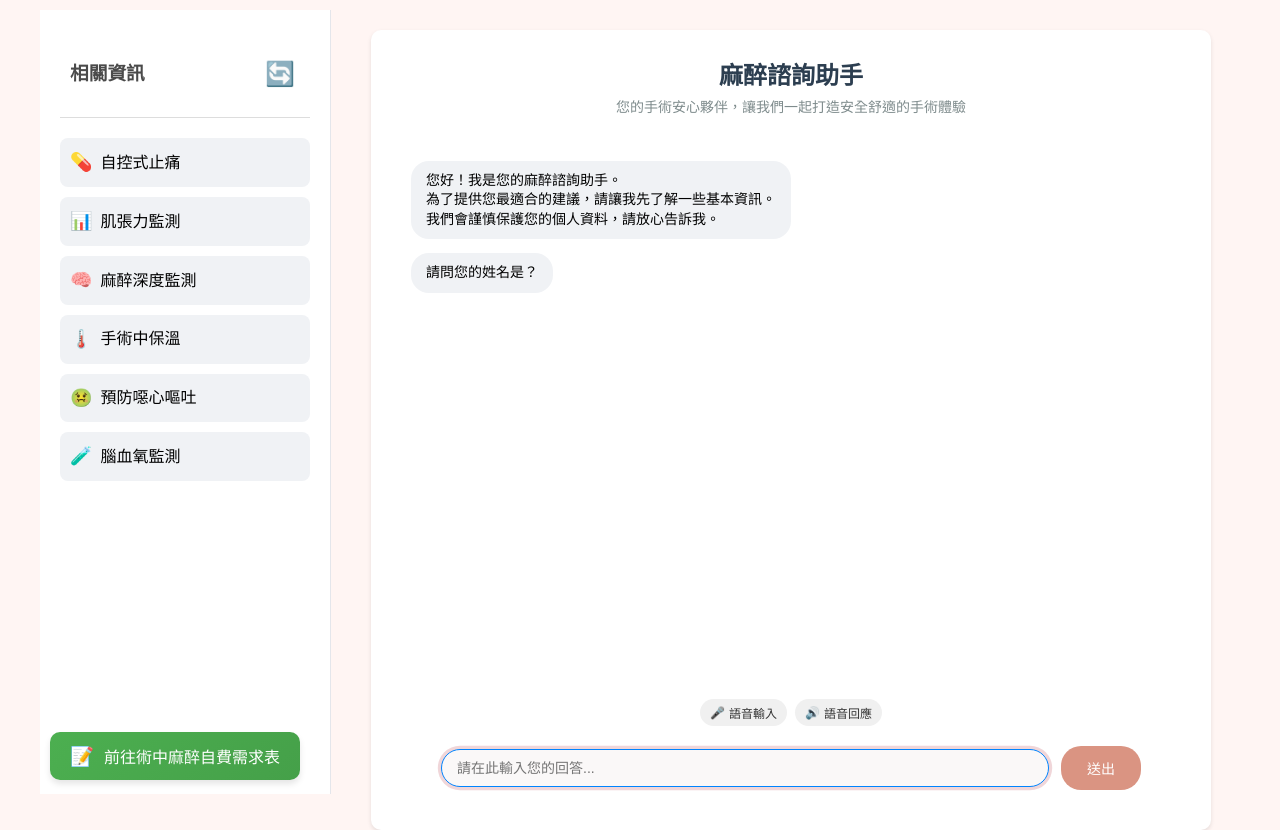
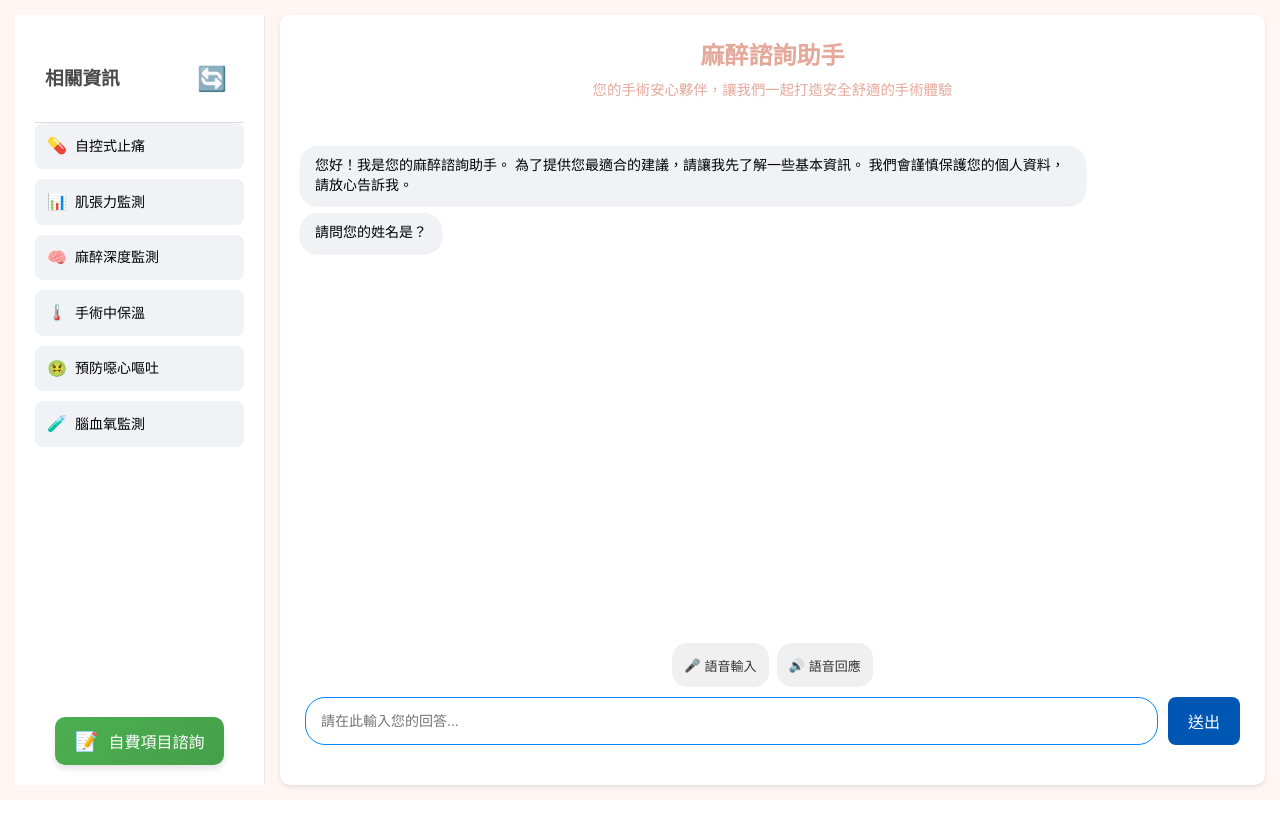
Before and after one commit to yanchen0902/anespr1, a Flask app: page / in a window 1280 px wide. After the commit the page ends 791 px from the top, so only its background shows below. Run offline with Flask 2, Linux system fonts and the light colour scheme; some libraries are stand-ins or nearby versions.

Commit message:
adjust for ipad

```diff
--- a/prompt_templates.py
+++ b/prompt_templates.py
@@ -166,6 +166,7 @@ SURGERY_SPECIFIC_PROMPTS = {
   * 全身麻醉（兒童、複雜手術、失智症患者）
 - 特殊風險：眼內壓升高、眼反射
 - 術中注意：頭部固定、避免眼球壓迫
+- 進階生理監測器(自費): 最適肌張力監測器
 - 若患者是小孩或60歲以上老人，請以家屬為主進行解釋
 - 藥物特殊考量：避免升高眼內壓的藥物""",
 
--- a/static/css/style.css
+++ b/static/css/style.css
@@ -1,3 +1,4 @@
+/* Base styles */
 body {
     font-family: "Microsoft JhengHei", "微軟正黑體", sans-serif;
     margin: 0;
@@ -5,17 +6,22 @@ body {
     background-color: #FFF5F3;
     color: #4A4A4A;
     line-height: 1.6;
+    -webkit-text-size-adjust: 100%;
+    -webkit-font-smoothing: antialiased;
 }
 
+/* Container adjustments */
 .container {
     display: flex;
-    max-width: 1200px;
-    margin: 0 auto;
-    padding: 10px 20px;
-    gap: 20px;
-    height: 98vh;
+    flex-direction: column;
+    max-width: 100%;
+    margin: 0;
+    padding: 10px;
+    height: 100vh;
+    box-sizing: border-box;
 }
 
+/* Header adjustments */
 header {
     text-align: center;
     margin-bottom: 10px;
@@ -23,310 +29,311 @@ header {
     padding: 10px 0;
 }
 
-.subtitle {
-    color: #7D7D7D;
-    margin-top: -2px;
-    font-size: 1.1em;
-    margin-bottom: 15px;
-}
-
 h1 {
     margin: 0;
-    font-size: 1.8em;
+    font-size: 1.5em;
     line-height: 1.3;
     margin-bottom: 8px;
 }
 
+.subtitle {
+    margin-top: 0;
+    margin-bottom: 10px;
+    font-size: 0.9em;
+    color: #E4A99B;
+}
+
+/* Media queries for iPad and smaller screens */
+@media (max-width: 1024px) {
+    header {
+        margin-bottom: 5px;
+        padding: 5px 0;
+    }
+
+    h1 {
+        font-size: 1.3em;
+        margin-bottom: 0;
+    }
+
+    .subtitle {
+        display: none; /* Hide subtitle on iPad */
+    }
+}
+
+/* Chat container */
 .chat-container {
     flex: 1;
     display: flex;
     flex-direction: column;
-    padding: 20px;
+    padding: 15px;
     background-color: #fff;
     border-radius: 10px;
     box-shadow: 0 2px 4px rgba(0, 0, 0, 0.1);
-    margin: 20px;
-    max-width: 800px;
-    height: calc(100vh - 40px);
+    margin: 0;
+    height: 100%;
+    box-sizing: border-box;
 }
 
-.chat-container header {
-    text-align: center;
-    margin-bottom: 20px;
-}
-
-.chat-container header h1 {
-    color: #2c3e50;
-    margin: 0;
-    font-size: 24px;
-}
-
-.chat-container header .subtitle {
-    color: #7f8c8d;
-    margin: 5px 0 0;
-    font-size: 14px;
-}
-
+/* Chat messages */
 #chat-messages {
     flex: 1;
     overflow-y: auto;
-    padding: 10px 20px;
-    display: flex;
-    flex-direction: column;
-    gap: 10px;
-    margin-bottom: 20px;
+    padding: 10px 5px;
+    -webkit-overflow-scrolling: touch;
+    overscroll-behavior-y: contain;
 }
 
-.message {
-    max-width: 80%;
-    padding: 10px 14px;
-    border-radius: 12px;
-    margin: 2px 0;
-    line-height: 1.3;
-    word-wrap: break-word;
-    white-space: pre-wrap;
+/* Buttons */
+button, .button, .option-button {
+    min-height: 44px;
+    min-width: 44px;
+    padding: 10px 15px;
+    font-size: 16px;
+    -webkit-tap-highlight-color: rgba(0,0,0,0);
 }
 
-.user-message {
-    background-color: #007bff;
-    color: white;
-    align-self: flex-end;
-    border-bottom-right-radius: 4px;
+/* Button groups */
+.button-group {
+    display: flex;
+    flex-wrap: wrap;
+    gap: 10px;
+    justify-content: center;
+    margin-bottom: 15px;
+    padding: 0 10px;
 }
 
-.bot-message {
-    background-color: #f8f9fa;
-    color: #212529;
-    align-self: flex-start;
-    border-bottom-left-radius: 4px;
-    line-height: 1.2;
+.option-button {
+    background-color: #f0f2f5;
+    border: none;
+    border-radius: 10px;
+    padding: 12px 16px;
+    cursor: pointer;
+    transition: background-color 0.3s, transform 0.2s;
+    display: flex;
+    align-items: center;
+    gap: 8px;
+    box-shadow: 0 1px 3px rgba(0, 0, 0, 0.1);
+    font-weight: 500;
+    color: #333;
 }
 
-.bot-message p {
-    margin: 0;
+.option-button:hover {
+    background-color: #e4e6eb;
+    transform: translateY(-1px);
 }
 
-.bot-message p + p {
-    margin-top: 4px;
+.option-button:active {
+    transform: translateY(0);
 }
 
-.bot-message ul, .bot-message ol {
-    margin: 2px 0;
-    padding-left: 16px;
+.option-button.selected {
+    background-color: #0084ff;
+    color: white;
 }
 
-.bot-message li {
-    margin: 0;
-    line-height: 1.2;
+.option-button .emoji {
+    font-size: 1.2em;
 }
 
-.bot-message li + li {
-    margin-top: 1px;
+/* Ensure consistent display on iPad */
+@media (max-width: 1024px) {
+    .button-group {
+        gap: 8px;
+    }
+
+    .option-button {
+        padding: 10px 14px;
+        font-size: 14px;
+    }
 }
 
-.bot-message h1, .bot-message h2, .bot-message h3, .bot-message h4, .bot-message h5, .bot-message h6 {
-    margin: 6px 0 2px;
-    line-height: 1.2;
-}
-
-.bot-message ul:first-child,
-.bot-message ol:first-child,
-.bot-message p:first-child {
-    margin-top: 0;
-}
-
-.bot-message ul:last-child,
-.bot-message ol:last-child,
-.bot-message p:last-child {
-    margin-bottom: 0;
-}
-
-.bot-message p:has(+ ul),
-.bot-message p:has(+ ol) {
-    margin-bottom: 2px;
-}
-
+/* Input area */
 .input-area {
-    margin-top: 10px;
-    display: flex;
-    flex-direction: column;
-    gap: 10px;
-    padding: 0;
+    padding: 10px 0;
+    margin-top: auto;
 }
 
 .text-input-area {
     display: flex;
-    align-items: center;
-    justify-content: center;
-    gap: 12px;
-    width: 100%;
-    padding: 0 16px;
-    margin-bottom: 20px;
-    max-width: 700px;
-    margin-left: auto;
-    margin-right: auto;
+    gap: 10px;
+    padding: 0 10px;
+    margin-bottom: 15px;
 }
 
 .text-input-area input {
     flex: 1;
     padding: 12px 16px;
-    border: 1px solid #e0c6ca;
-    border-radius: 20px;
-    font-size: 14px;
-    color: #495057;
-    background-color: #faf8f8;
-}
-
-.text-input-area input:focus {
-    outline: none;
-    border-color: #da9482;
-    box-shadow: 0 0 0 0.2rem rgba(196, 94, 103, 0.25);
+    font-size: 16px;
+    border: 1px solid #ddd;
+    border-radius: 8px;
 }
 
 .send-button {
-    padding: 12px 24px;
-    background-color: #da9482;
+    background-color: #0056b3;
+    color: white;
     border: none;
-    border-radius: 20px;
-    color: white;
+    border-radius: 8px;
+    padding: 12px 20px;
+    font-size: 16px;
     cursor: pointer;
-    font-size: 14px;
-    transition: all 0.2s ease;
-    white-space: nowrap;
-    min-width: 80px;
+    transition: background-color 0.3s;
 }
 
 .send-button:hover {
-    background-color: #c78472;
+    background-color: #004494;
 }
 
-.input-with-button {
-    position: relative;
-    width: 100%;
+/* Ensure consistency on iPad */
+@media (max-width: 1024px) {
+    .send-button {
+        padding: 12px 15px;
+        min-width: 60px;
+    }
 }
 
-.button-group {
-    display: none;
-    flex-wrap: wrap;
-    gap: 8px;
-    justify-content: center;
+/* Sidebar adjustments */
+.info-sidebar {
+    order: -1;
     margin-bottom: 15px;
     width: 100%;
+    max-height: 200px;
+    overflow-y: auto;
+    -webkit-overflow-scrolling: touch;
+    border-bottom: 1px solid #eee;
+    padding-bottom: 15px;
 }
 
-.option-button {
-    background-color: #f8f9fa;
-    border: 1px solid #dee2e6;
-    border-radius: 20px;
-    padding: 8px 16px;
-    font-size: 14px;
-    color: #495057;
-    cursor: pointer;
-    display: flex;
-    align-items: center;
-    gap: 6px;
-    transition: all 0.2s ease;
-}
-
-.option-button:hover {
-    background-color: #e9ecef;
-    border-color: #ced4da;
-}
-
-.option-button .emoji {
-    font-size: 16px;
-}
-
-/* Show text input by default for medical history */
-#medical-history-buttons + .text-input-area {
-    display: flex !important;
-}
-
-#medical-history-buttons {
+.info-links {
     display: flex;
     flex-wrap: wrap;
     gap: 8px;
     justify-content: center;
-    margin-bottom: 10px;
 }
 
-#medical-history-buttons.visible {
-    display: flex !important;
+.info-button {
+    padding: 8px 12px;
+    font-size: 14px;
+    white-space: nowrap;
 }
 
-/* API Response Styling */
-.api-header, .api-content {
-    display: none;
+/* Message bubbles */
+#chat-messages {
+    display: flex;
+    flex-direction: column;
 }
 
-.question-prompt {
-    margin-top: 12px;
-    color: #7f8c8d;
-    font-style: italic;
-    padding-top: 8px;
-    border-top: 1px solid #eee;
+.message {
+    max-width: 80%;
+    padding: 12px 16px;
+    font-size: 18px; /* Increased from 16px */
+    line-height: 1.5; /* Adjusted for better readability */
+    margin: 4px 0;
+    border-radius: 12px;
+    word-wrap: break-word;
+    position: relative;
 }
 
-/* Sidebar styles */
-.sidebar {
-    width: 60px;
-    background-color: #f8f9fa;
-    border-right: 1px solid #dee2e6;
-    display: flex;
-    flex-direction: column;
-    align-items: center;
-    padding: 20px 0;
+.bot-message {
+    align-self: flex-start;
+    background-color: #f0f2f5;
+    color: #333;
+    margin-right: auto;
+    border-bottom-left-radius: 2px;
 }
 
-.sidebar-header {
-    margin-bottom: 20px;
-    text-align: center;
+.user-message {
+    align-self: flex-end;
+    background-color: #0084ff;
+    color: white;
+    margin-left: auto;
+    border-bottom-right-radius: 2px;
 }
 
-.sidebar-header img {
-    width: 40px;
-    height: 40px;
-    border-radius: 50%;
+/* Add shadows for depth */
+.message {
+    box-shadow: 0 1px 2px rgba(0, 0, 0, 0.1);
 }
 
-.restart-button {
-    background: none;
-    border: none;
-    color: #6c757d;
-    cursor: pointer;
-    padding: 8px;
-    border-radius: 50%;
-    transition: all 0.2s ease;
-    display: flex;
-    align-items: center;
-    justify-content: center;
+/* Voice controls */
+.voice-controls {
+    margin: 10px 0;
 }
 
-.restart-button:hover {
-    background-color: #e9ecef;
-    color: #007bff;
+.voice-button {
+    padding: 10px 15px;
+    font-size: 14px;
 }
 
-.restart-button .emoji {
-    font-size: 24px;
+/* Responsive adjustments for landscape mode */
+@media (min-width: 768px) and (orientation: landscape) {
+    .container {
+        flex-direction: row;
+        padding: 15px;
+    }
+
+    .info-sidebar {
+        order: 0;
+        width: 30%;
+        max-width: 280px;
+        max-height: none;
+        height: 100%;
+        border-right: 1px solid #eee;
+        border-bottom: none;
+        padding-right: 15px;
+        margin-right: 15px;
+        margin-bottom: 0;
+        overflow-y: auto;
+    }
+
+    .chat-container {
+        height: 100%;
+    }
+
+    .info-links {
+        flex-direction: column;
+        align-items: flex-start;
+    }
 }
 
-/* Responsive design */
-@media (max-width: 768px) {
+/* Adjust for iPad Mini in portrait */
+@media (max-height: 1024px) and (orientation: portrait) {
     .chat-container {
-        margin: 10px;
-        height: calc(100vh - 20px);
+        padding: 10px;
+    }
+
+    #chat-messages {
+        padding: 5px 0;
     }
 
     .message {
         max-width: 90%;
-    }
-
-    .option-button {
-        padding: 6px 12px;
-        font-size: 13px;
+        padding: 10px 14px;
+        font-size: 17px; /* Slightly smaller than desktop but still larger than before */
     }
 }
+
+/* Ensure fixed elements don't cause issues */
+.fixed-bottom-button {
+    position: fixed;
+    bottom: 20px;
+    right: 20px;
+    z-index: 1000;
+}
+
+/* Improve touch targets */
+.option-button {
+    margin: 5px;
+    padding: 12px 16px;
+    border-radius: 8px;
+}
+
+/* Ensure text is selectable */
+.bot-message {
+    user-select: text;
+    -webkit-user-select: text;
+}
+
+/* Rest of the original CSS remains the same */
 
 /* Utility classes */
 .hidden {
@@ -567,12 +574,22 @@ h1 {
     transform: translateY(-2px);
 }
 
+.info-sidebar {
+    position: relative;  /* Add this to make it a positioning context */
+    height: 100%;
+    display: flex;
+    flex-direction: column;
+    padding-bottom: 80px;  /* Add padding to make room for the button */
+}
+
 .fixed-bottom-button {
-    position: fixed;
+    position: absolute;
     bottom: 20px;
-    left: 50px;
-    z-index: 1000;
-    width: auto;
+    left: 0;
+    right: 0;
+    display: flex;
+    justify-content: center;
+    padding: 0 20px;
     box-sizing: border-box;
 }
 
@@ -869,11 +886,22 @@ h1 {
     color: black;
 }
 
+/* Default width for PC */
 .info-sidebar {
     width: 250px;
     padding: 20px;
     background-color: white;
     border-right: 1px solid #e4e6eb;
+    box-sizing: border-box;
+    transition: width 0.3s ease;
+}
+
+/* For iPad and tablets */
+@media (max-width: 1024px) and (min-width: 768px) {
+    .info-sidebar {
+        width: 200px;
+        padding: 15px;
+    }
 }
 
 .info-links {
@@ -885,21 +913,70 @@ h1 {
 .info-button {
     display: flex;
     align-items: center;
+    justify-content: flex-start;
     gap: 8px;
-    padding: 10px;
+    min-width: 120px;
+    width: 100%;
+    padding: 10px 12px;
     background-color: #f0f2f5;
     border-radius: 8px;
     text-decoration: none;
     color: black;
-    transition: background-color 0.3s;
+    transition: all 0.2s ease;
+    box-sizing: border-box;
+    white-space: nowrap;
+    overflow: hidden;
+    text-overflow: ellipsis;
 }
 
 .info-button:hover {
     background-color: #e4e6eb;
+    transform: translateY(-1px);
+    box-shadow: 0 2px 4px rgba(0,0,0,0.1);
+}
+
+.info-button:active {
+    transform: translateY(0);
+    box-shadow: none;
 }
 
 .info-button .emoji {
-    font-size: 18px;
+    font-size: 16px;  /* Slightly smaller emoji */
+    flex-shrink: 0;
+    min-width: 20px;  /* Ensure consistent width for emojis */
+    text-align: center;  /* Center emojis */
+}
+
+/* Responsive adjustments */
+/* Desktop layout - single column */
+@media (min-width: 768px) {
+    .info-links {
+        display: grid;
+        grid-template-columns: 1fr;
+        gap: 10px;
+    }
+
+    .info-button {
+        min-width: 100%;
+    }
+}
+
+/* Adjust width for tablets */
+@media (max-width: 1024px) and (min-width: 768px) {
+    .info-sidebar {
+        width: 200px;
+        padding: 15px;
+    }
+
+    .info-links {
+        gap: 8px;
+    }
+}
+
+@media (max-width: 767px) {
+    .info-button {
+        min-width: 160px;
+    }
 }
 
 /* Admin Dashboard Styles */
--- a/static/js/chat.js
+++ b/static/js/chat.js
@@ -231,7 +231,10 @@ function hideTextInput() {
 function scrollToBottom() {
     const chatMessages = document.getElementById('chat-messages');
     if (chatMessages) {
-        chatMessages.scrollTop = chatMessages.scrollHeight;
+        chatMessages.scrollTo({
+            top: chatMessages.scrollHeight,
+            behavior: 'smooth'
+        });
     }
 }
 
@@ -471,24 +474,19 @@ document.getElementById('user-input').addEventListener('keypress', function(e) {
 
 function addMessageToChat(role, message) {
     const chatMessages = document.getElementById('chat-messages');
+    if (!chatMessages) return;
+
     const messageDiv = document.createElement('div');
     messageDiv.className = `message ${role}-message`;
+    messageDiv.innerHTML = message.replace(/\n/g, '<br>');
 
-    // Format API responses
-    if (role === 'bot' && message.includes('API Response')) {
-        messageDiv.classList.add('api-response');
-    }
+    // Add touch event for message actions (if needed)
+    messageDiv.addEventListener('touchstart', function(e) {
+        // Prevent text selection on long press
+        e.preventDefault();
+    }, { passive: false });
 
-    // Convert markdown links to HTML
-    message = message.replace(/\[([^\]]+)\]\(([^)]+)\)/g, '<a href="$2" target="_blank">$1</a>');
-
-    // Convert newlines to <br> tags
-    message = message.replace(/\n/g, '<br>');
-
-    messageDiv.innerHTML = message;
     chatMessages.appendChild(messageDiv);
-
-    // Scroll to bottom
     scrollToBottom();
 }
 
@@ -511,3 +509,86 @@ apiStyle.textContent = `
     }
 `;
 document.head.appendChild(apiStyle);
+
+// Add touch event listeners for better touch feedback
+document.addEventListener('DOMContentLoaded', function() {
+    // Add touch feedback for all buttons
+    const buttons = document.querySelectorAll('button, .button, .option-button');
+    buttons.forEach(button => {
+        // Add touch feedback class on touch start
+        button.addEventListener('touchstart', function() {
+            this.classList.add('touch-feedback');
+        }, { passive: true });
+
+        // Remove touch feedback after a short delay
+        button.addEventListener('touchend', function() {
+            setTimeout(() => {
+                this.classList.remove('touch-feedback');
+            }, 150);
+        }, { passive: true });
+
+        // Remove touch feedback if touch moves away
+        button.addEventListener('touchmove', function(e) {
+            const touch = e.touches[0];
+            const rect = this.getBoundingClientRect();
+            if (touch.clientX < rect.left || touch.clientX > rect.right ||
+                touch.clientY < rect.top || touch.clientY > rect.bottom) {
+                this.classList.remove('touch-feedback');
+            }
+        }, { passive: true });
+    });
+
+    // Prevent zoom on double-tap
+    let lastTouchTime = 0;
+    document.addEventListener('touchend', function(event) {
+        const currentTime = new Date().getTime();
+        if (currentTime - lastTouchTime < 300) {
+            event.preventDefault();
+        }
+        lastTouchTime = currentTime;
+    }, { passive: false });
+
+    // Improve scrolling in chat messages
+    const chatMessages = document.getElementById('chat-messages');
+    if (chatMessages) {
+        chatMessages.addEventListener('touchstart', function() {
+            this.style.overflowY = 'auto';
+            this.style.webkitOverflowScrolling = 'touch';
+        }, { passive: true });
+    }
+
+    // Fix for iOS viewport height issue
+    function updateViewportHeight() {
+        const vh = window.innerHeight * 0.01;
+        document.documentElement.style.setProperty('--vh', `${vh}px`);
+    }
+
+    // Update on load and orientation change
+    updateViewportHeight();
+    window.addEventListener('resize', updateViewportHeight);
+    window.addEventListener('orientationchange', updateViewportHeight);
+});
+
+// Add CSS for touch feedback
+const touchFeedbackStyle = document.createElement('style');
+touchFeedbackStyle.textContent = `
+    .touch-feedback {
+        opacity: 0.7;
+        transform: scale(0.98);
+        transition: opacity 0.1s, transform 0.1s;
+    }
+
+    /* Prevent text selection on tap */
+    button, .button, .option-button {
+        -webkit-tap-highlight-color: rgba(0,0,0,0.1);
+        -webkit-touch-callout: none;
+        user-select: none;
+    }
+
+    /* Smooth scrolling */
+    #chat-messages {
+        -webkit-overflow-scrolling: touch;
+        scroll-behavior: smooth;
+    }
+`;
+document.head.appendChild(touchFeedbackStyle);
--- a/templates/index.html
+++ b/templates/index.html
@@ -2,57 +2,113 @@
 <html lang="zh-TW">
 <head>
     <meta charset="UTF-8">
-    <meta name="viewport" content="width=device-width, initial-scale=1.0">
+    <meta name="viewport" content="width=device-width, initial-scale=1.0, maximum-scale=1.0, user-scalable=no, viewport-fit=cover">
+    <meta name="apple-mobile-web-app-capable" content="yes">
+    <meta name="apple-mobile-web-app-status-bar-style" content="black-translucent">
+    <meta name="theme-color" content="#FFF5F3">
+    <meta name="mobile-web-app-capable" content="yes">
+    <meta name="HandheldFriendly" content="true">
+    <meta name="format-detection" content="telephone=no">
     <title>麻醉諮詢助手 - 您的手術安心夥伴</title>
     <link rel="stylesheet" href="{{ url_for('static', filename='css/style.css') }}">
+    <link rel="apple-touch-icon" href="{{ url_for('static', filename='img/apple-touch-icon.png') }}">
+    <link rel="manifest" href="{{ url_for('static', filename='manifest.json') }}">
     <style>
         @keyframes blink {
             0% { opacity: 1; }
             50% { opacity: 0.5; }
             100% { opacity: 1; }
         }
+
+        /* Prevent iOS text size adjust */
+        html {
+            -webkit-text-size-adjust: 100%;
+            -ms-text-size-adjust: 100%;
+            height: 100%;
+        }
+
+        body {
+            min-height: 100%;
+            /* Use CSS custom property for viewport height */
+            min-height: calc(var(--vh, 1vh) * 100);
+        }
+
         .voice-controls {
             display: flex;
             gap: 8px;
             margin-bottom: 10px;
             justify-content: center;
+            -webkit-tap-highlight-color: transparent;
         }
+
         .voice-button {
             display: flex;
             align-items: center;
             gap: 4px;
-            padding: 5px 10px;
+            padding: 8px 12px;
             border: none;
             border-radius: 15px;
             background-color: #f0f0f0;
             color: #333;
-            font-size: 12px;
+            font-size: 13px;
             cursor: pointer;
             transition: background-color 0.3s;
+            -webkit-tap-highlight-color: rgba(0,0,0,0.1);
         }
-        .voice-button:hover {
+
+        .voice-button:active {
             background-color: #e0e0e0;
+            transform: scale(0.98);
         }
+
         .voice-button.recording {
             background-color: #ffdddd;
             animation: pulse 1.5s infinite;
         }
+
         .send-selections-button {
             margin-top: 10px;
             background-color: #28a745 !important;
             color: white !important;
         }
-        .send-selections-button:hover {
+
+        .send-selections-button:active {
             background-color: #218838 !important;
+            transform: scale(0.98);
         }
+
+        .option-button {
+            transition: transform 0.1s, background-color 0.2s;
+        }
+
+        .option-button:active {
+            transform: scale(0.98);
+        }
+
         .option-button.selected {
             background-color: #007bff !important;
             color: white !important;
         }
+
         @keyframes pulse {
             0% { opacity: 1; }
             50% { opacity: 0.5; }
             100% { opacity: 1; }
+        }
+
+        /* Improve touch targets for iOS */
+        @supports (-webkit-touch-callout: none) {
+            /* Specific iOS fixes */
+            input, textarea, select, button {
+                font-size: 16px; /* Prevent iOS zoom on focus */
+            }
+
+            /* Fix for iOS input zoom */
+            @media screen and (-webkit-min-device-pixel-ratio: 0) {
+                input, select, textarea {
+                    font-size: 16px !important;
+                }
+            }
         }
     </style>
 </head>
@@ -84,6 +140,11 @@
                 <a href="https://ct.org.tw/html/news/3-3.php?cat=43&article=1392992" target="_blank" class="info-button">
                     <span class="emoji">🧪</span> 腦血氧監測
                 </a>
+            </div>
+            <div class="fixed-bottom-button">
+                <button onclick="goToSelfPay()" class="self-pay-button">
+                    <span class="emoji">📝</span> 自費項目諮詢
+                </button>
             </div>
         </div>
         <div class="chat-container">
@@ -221,11 +282,6 @@
             </div>
         </div>
     </div>
-    <div class="fixed-bottom-button">
-        <button onclick="goToSelfPay()" class="self-pay-button">
-            <span class="emoji">📝</span> 前往術中麻醉自費需求表
-        </button>
-    </div>
     <script>
         // Voice interaction code
         const voiceInputBtn = document.getElementById('voiceInputBtn');
```
Also changed, not shown: app_tocloud.py (+10 -10 lines), patients.db.
